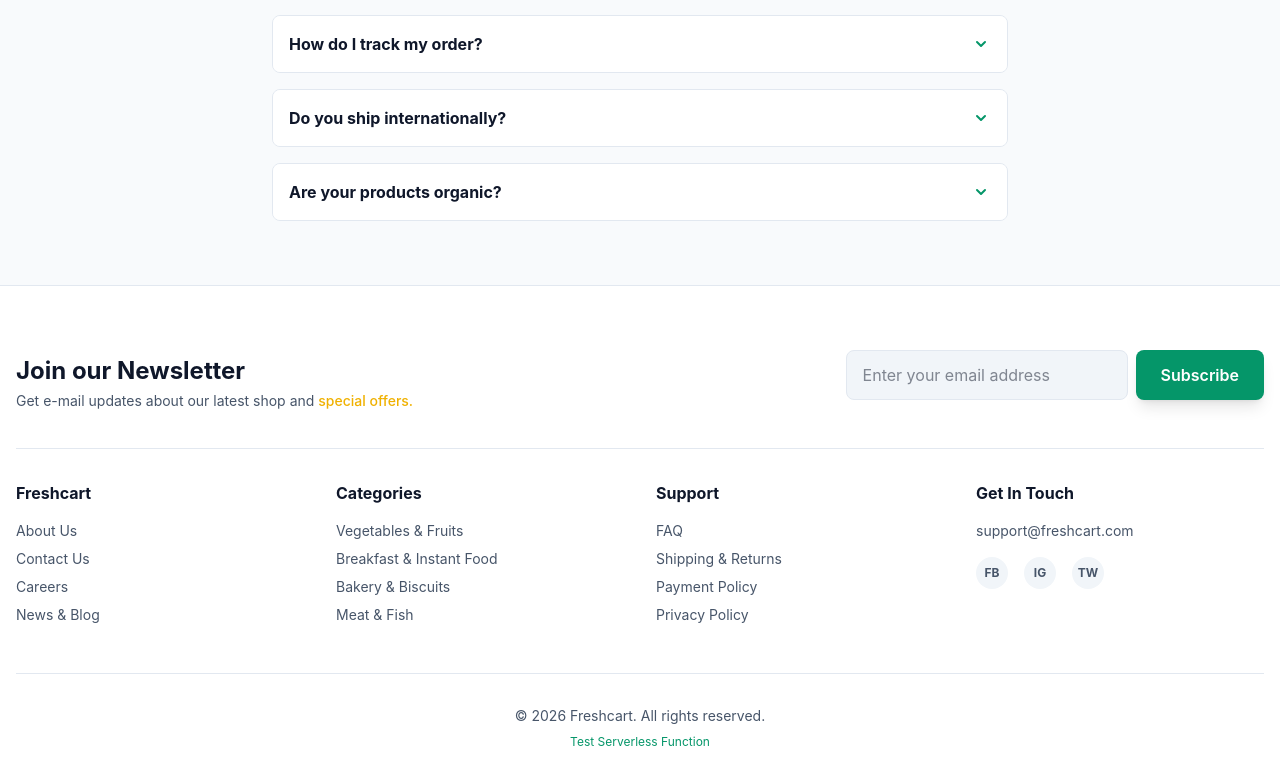
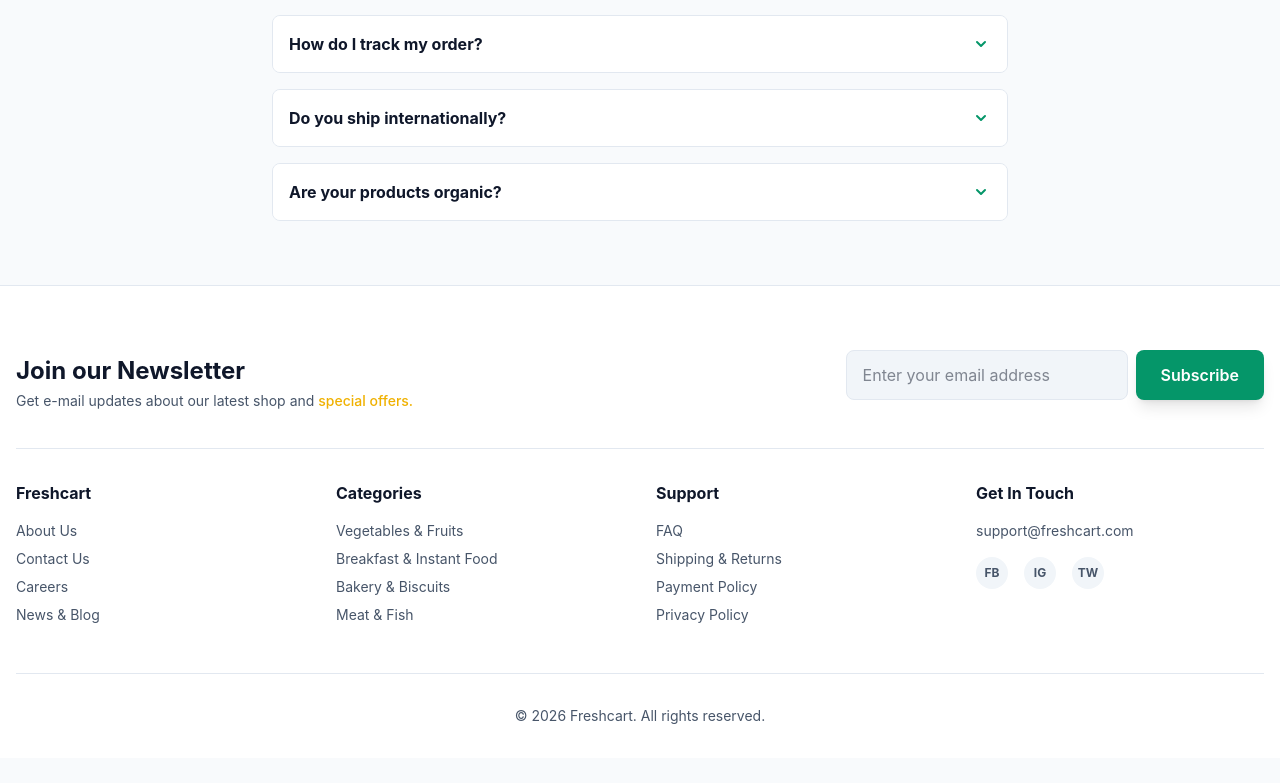
Before and after one commit to AlterWill/Freshcart, a React (Vite) app: page /faq in a window 1280 px wide. Shown: the part 256-1039 px from the top of the page. After the commit the page ends 1014 px from the top, so only its background shows below. Built offline with nearby package versions, Linux system fonts and the light colour scheme.

Commit message:
feat: remove job locations from careers page

```diff
--- a/api/time.js
+++ /dev/null
@@ -1,10 +0,0 @@
-export default function handler(req, res) {
-  // Get the current time
-  const currentTime = new Date().toLocaleString();
-
-  // Send it back as JSON
-  res.status(200).json({
-    message: "Hello from Vercel Serverless!",
-    time: currentTime
-  });
-}
--- a/src/components/layout/Footer.tsx
+++ b/src/components/layout/Footer.tsx
@@ -79,16 +79,6 @@ const Footer: React.FC = () => {
         {/* Bottom: Copyright & Payment */}
           <div className="border-t border-theme mt-12 pt-8 text-center text-sm text-theme-secondary">
             <p>&copy; {new Date().getFullYear()} Freshcart. All rights reserved.</p>
-            <button
-              onClick={() => {
-                fetch('/api/time')
-                  .then(res => res.json())
-                  .then(data => alert(`Server says:\n${data.message}\nTime: ${data.time}`))
-                                     .catch(() => alert('Failed to fetch API. (This only works on Vercel or with "vercel dev")'));              }}
-              className="mt-2 text-xs text-[var(--brand-primary)] hover:underline"
-            >
-              Test Serverless Function
-            </button>
           </div>
         </div>
     </footer>
--- a/src/pages/CareersPage.tsx
+++ b/src/pages/CareersPage.tsx
@@ -18,8 +18,6 @@ const CareersPage: React.FC = () => {
                <h3 className="text-xl font-bold text-theme-primary group-hover:text-[var(--brand-primary)] transition-colors">{job.title}</h3>
                <div className="text-theme-muted text-sm mt-1 flex items-center justify-center md:justify-start gap-2">
                  <span>{job.dept}</span>
-                 <span>•</span>
-                 <span>{job.loc}</span>
                </div>
              </div>
              <div className="flex items-center gap-4">
--- a/src/placeholder/data.ts
+++ b/src/placeholder/data.ts
@@ -207,8 +207,8 @@ export const FAQS = [
 ];
 
 export const JOBS = [
-  { title: "Senior Frontend Developer", type: "Full-time", dept: "Engineering", loc: "Remote" },
-  { title: "Product Designer", type: "Full-time", dept: "Design", loc: "New York, NY" },
-  { title: "Customer Success Manager", type: "Full-time", dept: "Support", loc: "London, UK" },
-  { title: "Marketing Specialist", type: "Contract", dept: "Marketing", loc: "Remote" },
+  { title: "Senior Frontend Developer", type: "Full-time", dept: "Engineering" },
+  { title: "Product Designer", type: "Full-time", dept: "Design" },
+  { title: "Customer Success Manager", type: "Full-time", dept: "Support" },
+  { title: "Marketing Specialist", type: "Contract", dept: "Marketing" },
 ];
```
